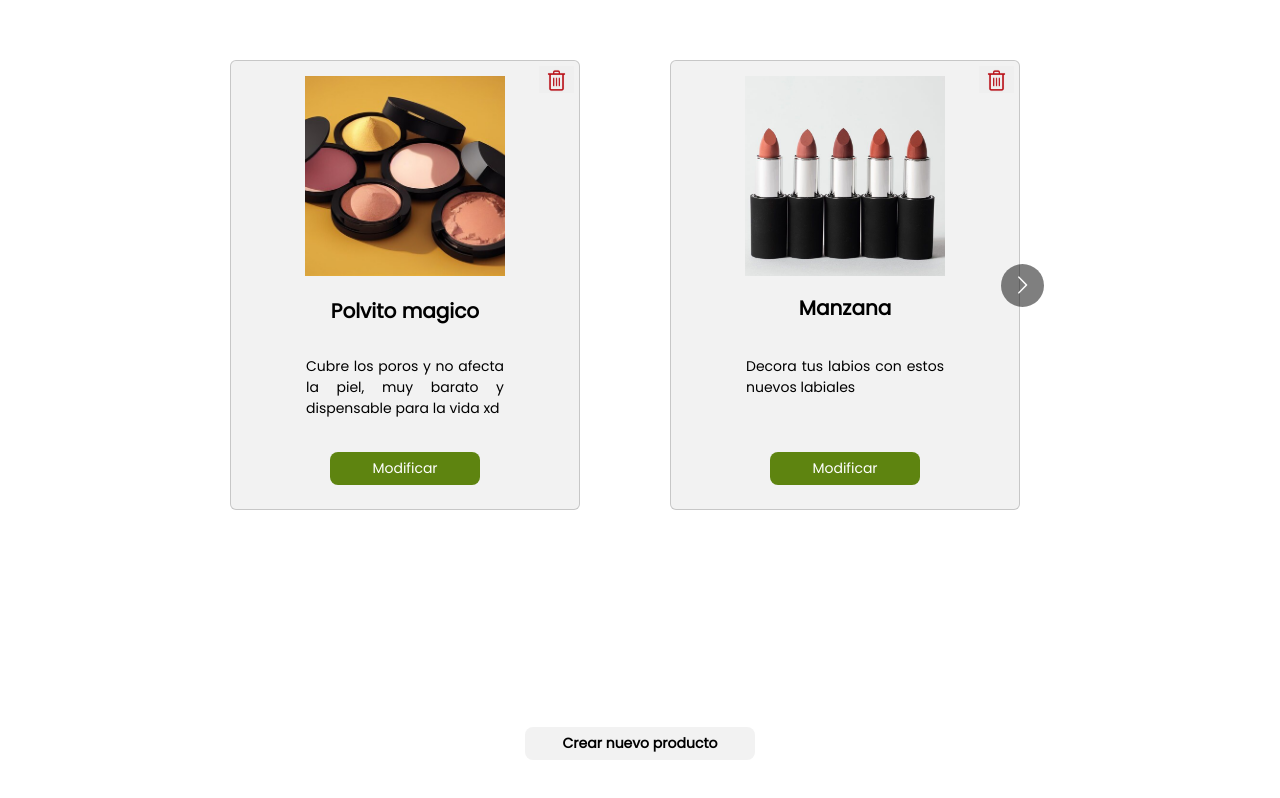
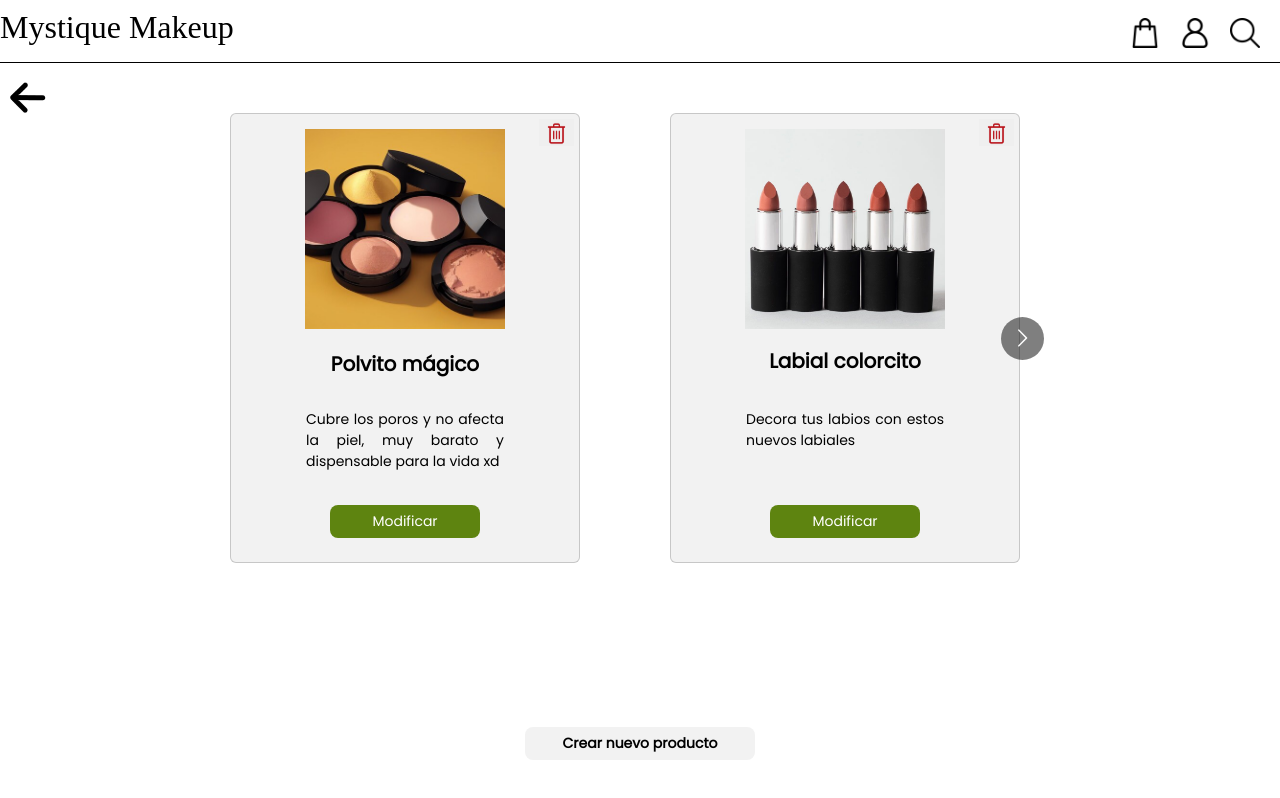
Before and after one commit to Isaac4918/MystiqueMakeup, a React (Create React App) app: page /ProductManagement in a window 1280 px wide. Built offline with nearby package versions, Linux system fonts and the light colour scheme; a web font is replaced by a local one.

Commit message:
a few changes

```diff
--- a/src/pages/ProductManagement.js
+++ b/src/pages/ProductManagement.js
@@ -1,5 +1,6 @@
 import React from "react";
 import "../styles/ProductManagement.css";
+import Navbar from "../components/Navbar";
 import Carousel from 'react-multi-carousel';
 import 'react-multi-carousel/lib/styles.css';
 
@@ -7,6 +8,7 @@ import polvos from "../components/assets/polvos.jpg";
 import trash from "../components/assets/trash.png";
 import labiales from "../components/assets/labiales.jpg";
 import delineador from "../components/assets/delineador.jpg";
+import back from "../components/assets/back.png";
 
 function ProductManagement(){
     const responsive = {
@@ -28,7 +30,12 @@ function ProductManagement(){
         }
     };
     return (
+        <div>
+            <Navbar showIcons={true} />
             <div className="page">
+                <div className="buttonBack">
+                    <a href="/"><img src={back} alt=""/></a>
+                </div>
                 <div className="slideContainer">
                     <button className="buttonCreate">Crear nuevo producto</button>
                     <Carousel responsive={responsive}>
@@ -41,7 +48,7 @@ function ProductManagement(){
                                     </div>
                                 </div>
                                 <div className="cardContent">
-                                <div className="name">Polvito magico</div>
+                                    <div className="name">Polvito mágico</div>
                                     <div className="description">Cubre los poros y no afecta la piel, muy barato y dispensable para la vida xd</div>
                                     <button className="buttonModify">Modificar</button>
                                 </div>
@@ -56,7 +63,7 @@ function ProductManagement(){
                                     </div>
                                 </div>
                                 <div className="cardContent">
-                                <h1 className="name">Manzana</h1>
+                                    <h1 className="name">Labial colorcito</h1>
                                     <p className="description">Decora tus labios con estos nuevos labiales</p>
                                     <button className="buttonModify">Modificar</button>
                                 </div>
@@ -80,6 +87,7 @@ function ProductManagement(){
                     </Carousel>
                 </div>
             </div>
+        </div>
     );
 }
 
--- a/src/styles/Navbar.css
+++ b/src/styles/Navbar.css
@@ -20,6 +20,7 @@
 
 .leftSide {
   font-size: 1.3rem;
+  transition: all 0.3s ease;
 }
 
 .rightSide {
@@ -38,6 +39,7 @@
 .rightSide img {
   height: 29.5px;
   width: 30px;
+  transition: all 0.3s ease;
 }
 
 .rightSide img:hover{
--- a/src/styles/ProductManagement.css
+++ b/src/styles/ProductManagement.css
@@ -10,7 +10,7 @@
 }
 
 .slideContainer{
-    padding: 40px 0px 40px;
+    padding: 30px 0px 40px;
 }
 
 .slideContent{
@@ -118,6 +118,14 @@
     transition: all 0.4s ease;
 }
 
+.buttonBack{
+    border: none;
+    position:absolute;
+    cursor: pointer;
+    top: -10px;
+    left: -90px;
+}
+
 .buttonModify:hover{
     background-color: #6d961a;
 }
```
Lines whose indentation alone changed are shown as unchanged.
